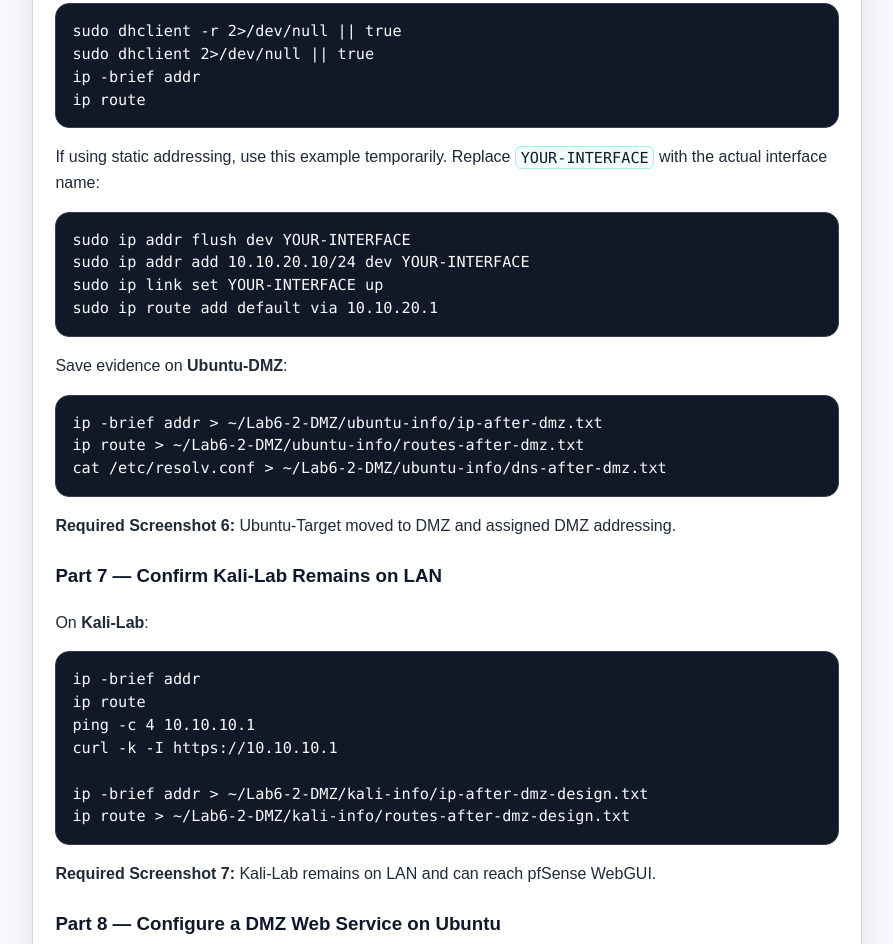
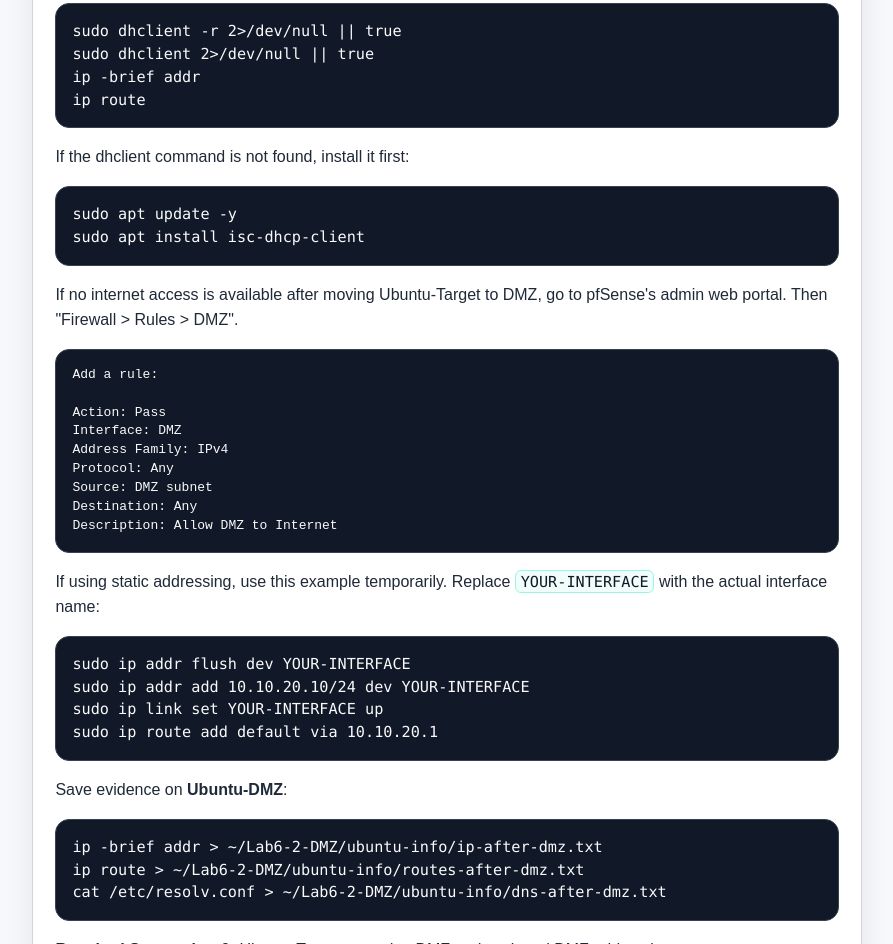
Before and after one commit to baoqiangy/network-security-labs, a plain HTML site: page lab_6_2_design_test_dmz.html in a window 1280 px wide. Shown: the part 7158-8102 px from the top of the page, without its empty margins (348-1241 px from the left). Drawn offline with Linux system fonts and the light colour scheme.

Commit message:
Add Internet access via pfsense to DMZ

```diff
--- a/lab_6_2_design_test_dmz.html
+++ b/lab_6_2_design_test_dmz.html
@@ -312,6 +312,22 @@ date > ~/Lab6-2-DMZ/ubuntu-info/lab-date.txt</code></pre>
 sudo dhclient 2>/dev/null || true
 ip -brief addr
 ip route</code></pre>
+  <p>If the dhclient command is not found, install it first:</p>
+  <pre><code>sudo apt update -y
+sudo apt install isc-dhcp-client
+</code></pre>
+  <p>If no internet access is available after moving Ubuntu-Target to DMZ, go to pfSense's admin web portal. Then "Firewall > Rules > DMZ". <br/>
+<pre>Add a rule:
+
+Action: Pass
+Interface: DMZ
+Address Family: IPv4
+Protocol: Any
+Source: DMZ subnet
+Destination: Any
+Description: Allow DMZ to Internet
+</pre>
+</p>
   <p>If using static addressing, use this example temporarily. Replace <code>YOUR-INTERFACE</code> with the actual interface name:</p>
   <pre><code>sudo ip addr flush dev YOUR-INTERFACE
 sudo ip addr add 10.10.20.10/24 dev YOUR-INTERFACE
```
